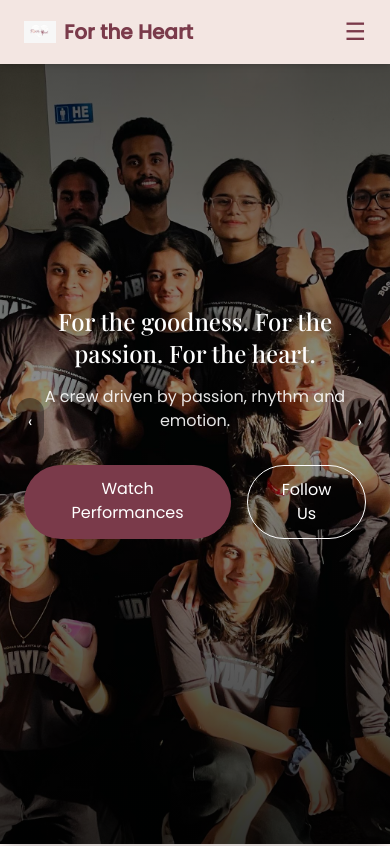
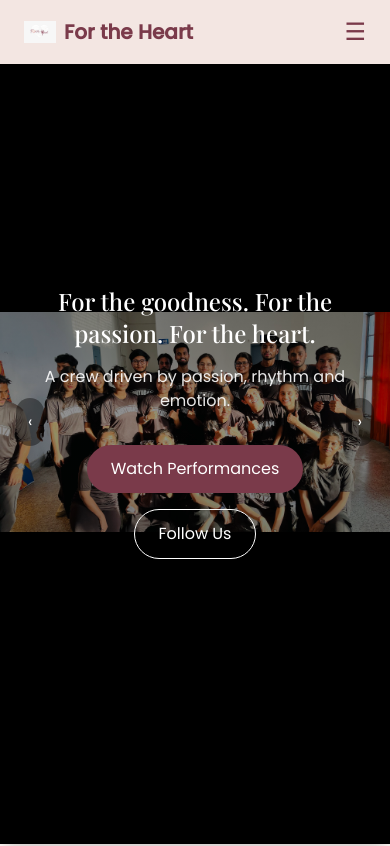
Before and after one commit to Prerana43/For-the-Heart, a React (Vite) app: page / in a window 390 px wide. Shown: the top 846 px of the page. Built offline with nearby package versions, Linux system fonts and the light colour scheme.

Commit message:
improved responsiveness

```diff
--- a/src/components/Hero.jsx
+++ b/src/components/Hero.jsx
@@ -1,13 +1,12 @@
-import logo from "../assets/logo.png";
 import React, { useEffect, useState } from "react";
 import { Link } from "react-router-dom";
+import logo from "../assets/logo.png";
+
 import img1 from "../assets/images/image1.jpeg";
 import img2 from "../assets/images/image2.jpeg";
 import img3 from "../assets/images/image3.jpeg";
 
 const images = [img1, img2, img3];
-
-
 
 export default function Hero() {
   const [current, setCurrent] = useState(0);
@@ -33,21 +32,25 @@ export default function Hero() {
 
   return (
     <section className="min-h-screen flex items-center justify-center bg-soft">
-      <div className="relative w-full h-[100vh] overflow-hidden shadow-xl">
+      <div className="relative w-full h-[100svh] md:h-[100vh] overflow-hidden shadow-xl">
+
         {/* Slider */}
         <div
           className="flex h-full transition-transform duration-700 ease-in-out"
           style={{ transform: `translateX(-${current * 100}%)` }}
         >
           {images.map((img, index) => (
-            <div key={index} className="min-w-full h-full relative">
+            <div
+              key={index}
+              className="min-w-full h-full relative bg-black"
+            >
               <img
                 src={img}
                 alt="Dance slide"
-                className="w-full h-full object-cover"
+                className="w-full h-full object-contain md:object-cover"
               />
 
-              {/* Gradient */}
+              {/* Gradient overlay */}
               <div className="absolute inset-0 bg-gradient-to-b from-black/70 via-black/40 to-black/80"></div>
             </div>
           ))}
@@ -55,7 +58,8 @@ export default function Hero() {
 
         {/* Content */}
         <div className="absolute inset-0 z-10 flex flex-col justify-center items-center text-center px-6 text-white">
-          {/* <img src={logo} alt="For The Heart" className="w-64 mb-6" /> */}
+          {/* Optional logo */}
+          {/* <img src={logo} alt="For The Heart" className="w-56 mb-6" /> */}
 
           <h1 className="font-heading text-2xl md:text-5xl mb-4">
             For the goodness. For the passion. For the heart.
@@ -65,16 +69,13 @@ export default function Hero() {
             A crew driven by passion, rhythm and emotion.
           </p>
 
-
-
-          <div className="flex gap-4">
+          <div className="flex gap-4 flex-wrap justify-center">
             <Link
-  to="/gallery#performances"
-  className="bg-brand text-white px-6 py-3 rounded-full hover:bg-accent transition"
->
-  Watch Performances
-</Link>
-
+              to="/gallery#performances"
+              className="bg-brand text-white px-6 py-3 rounded-full hover:bg-accent transition"
+            >
+              Watch Performances
+            </Link>
 
             <a
               href="https://www.instagram.com/this_fortheheart"
```
